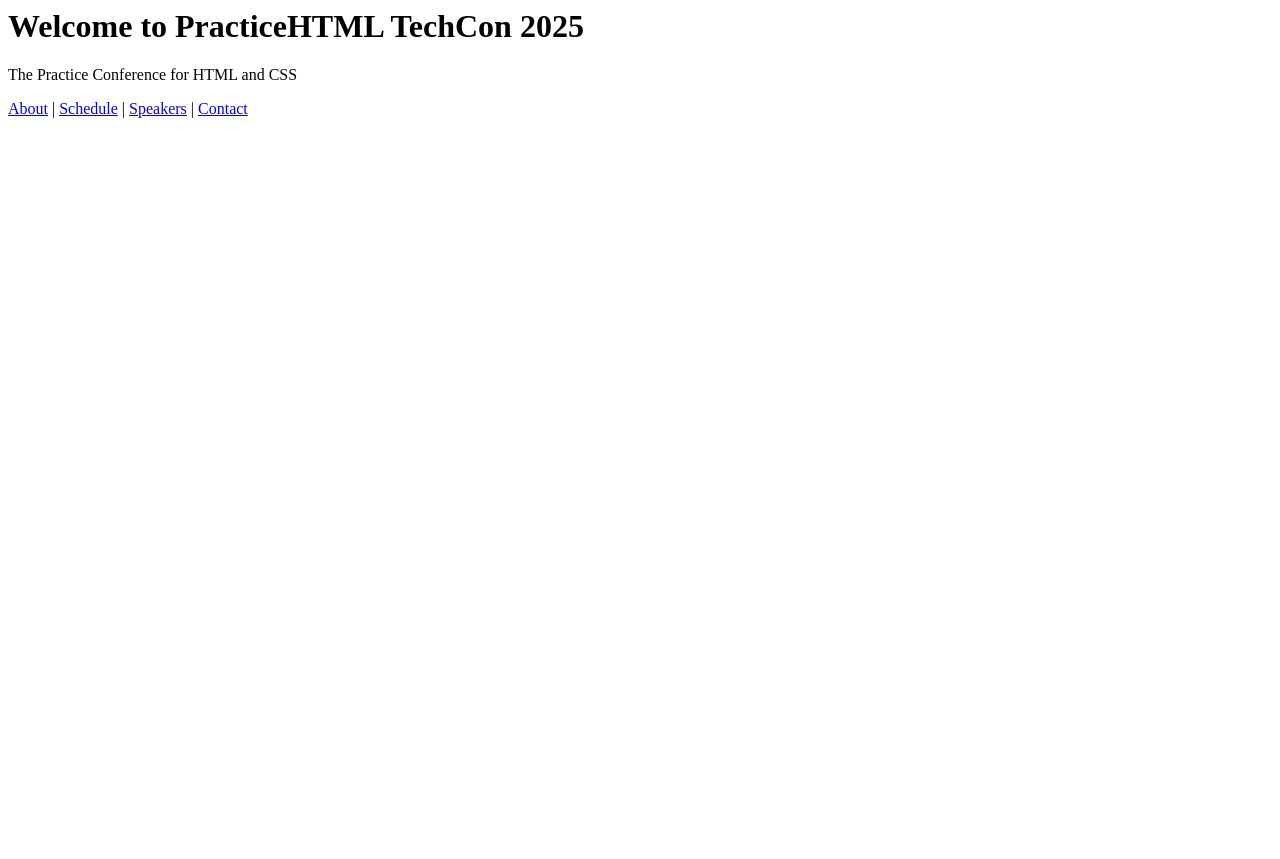
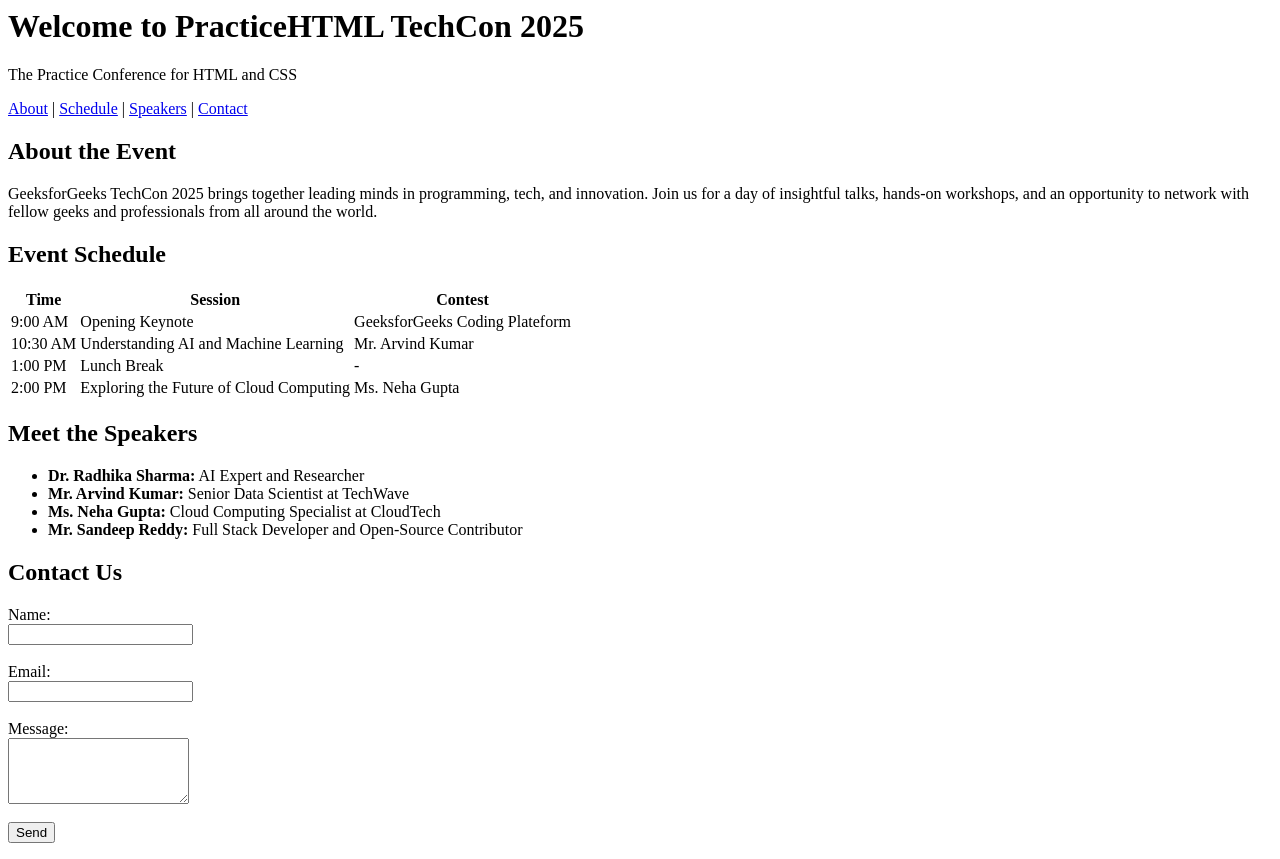
Before and after one commit to celinem13/eventPage, a plain HTML site: page index.html in a window 1280 px wide. Before the commit the page ends 800 px from the top, so only its background shows below. Drawn offline with Linux system fonts and the light colour scheme.

Commit message:
Update index.html

```diff
--- a/index.html
+++ b/index.html
@@ -14,6 +14,66 @@
         <a href="#speakers">Speakers</a> |
         <a href="#contact">Contact</a>
     </nav>
-
+        <section id="about">
+        <h2>About the Event</h2>
+        <p>GeeksforGeeks TechCon 2025 brings together leading minds in programming,
+          tech, and innovation. Join us for a day of insightful talks, hands-on workshops,
+          and an opportunity to network with fellow geeks and professionals from all around the world.</p>
+    </section>
+    <section id="schedule">
+        <h2>Event Schedule</h2>
+        <table>
+            <thead>
+                <tr>
+                    <th>Time</th>
+                    <th>Session</th>
+                    <th>Contest</th>
+                </tr>
+            </thead>
+            <tbody>
+                <tr>
+                    <td>9:00 AM</td>
+                    <td>Opening Keynote</td>
+                    <td>GeeksforGeeks Coding Plateform</td>
+                </tr>
+                <tr>
+                    <td>10:30 AM</td>
+                    <td>Understanding AI and Machine Learning</td>
+                    <td>Mr. Arvind Kumar</td>
+                </tr>
+                <tr>
+                    <td>1:00 PM</td>
+                    <td>Lunch Break</td>
+                    <td>-</td>
+                </tr>
+                <tr>
+                    <td>2:00 PM</td>
+                    <td>Exploring the Future of Cloud Computing</td>
+                    <td>Ms. Neha Gupta</td>
+                </tr>
+            </tbody>
+        </table>
+    </section>
+    <section id="speakers">
+        <h2>Meet the Speakers</h2>
+        <ul>
+            <li><strong>Dr. Radhika Sharma:</strong> AI Expert and Researcher</li>
+            <li><strong>Mr. Arvind Kumar:</strong> Senior Data Scientist at TechWave</li>
+            <li><strong>Ms. Neha Gupta:</strong> Cloud Computing Specialist at CloudTech</li>
+            <li><strong>Mr. Sandeep Reddy:</strong> Full Stack Developer and Open-Source Contributor</li>
+        </ul>
+    </section>
+    <section id="contact">
+        <h2>Contact Us</h2>
+        <form>
+            <label for="name">Name:</label><br>
+            <input type="text" id="name" name="name"><br><br>
+            <label for="email">Email:</label><br>
+            <input type="email" id="email" name="email"><br><br>
+            <label for="message">Message:</label><br>
+            <textarea id="message" name="message" rows="4"></textarea><br><br>
+            <button type="submit">Send</button>
+        </form>
+    </section>
   </body>
 </html>
```
